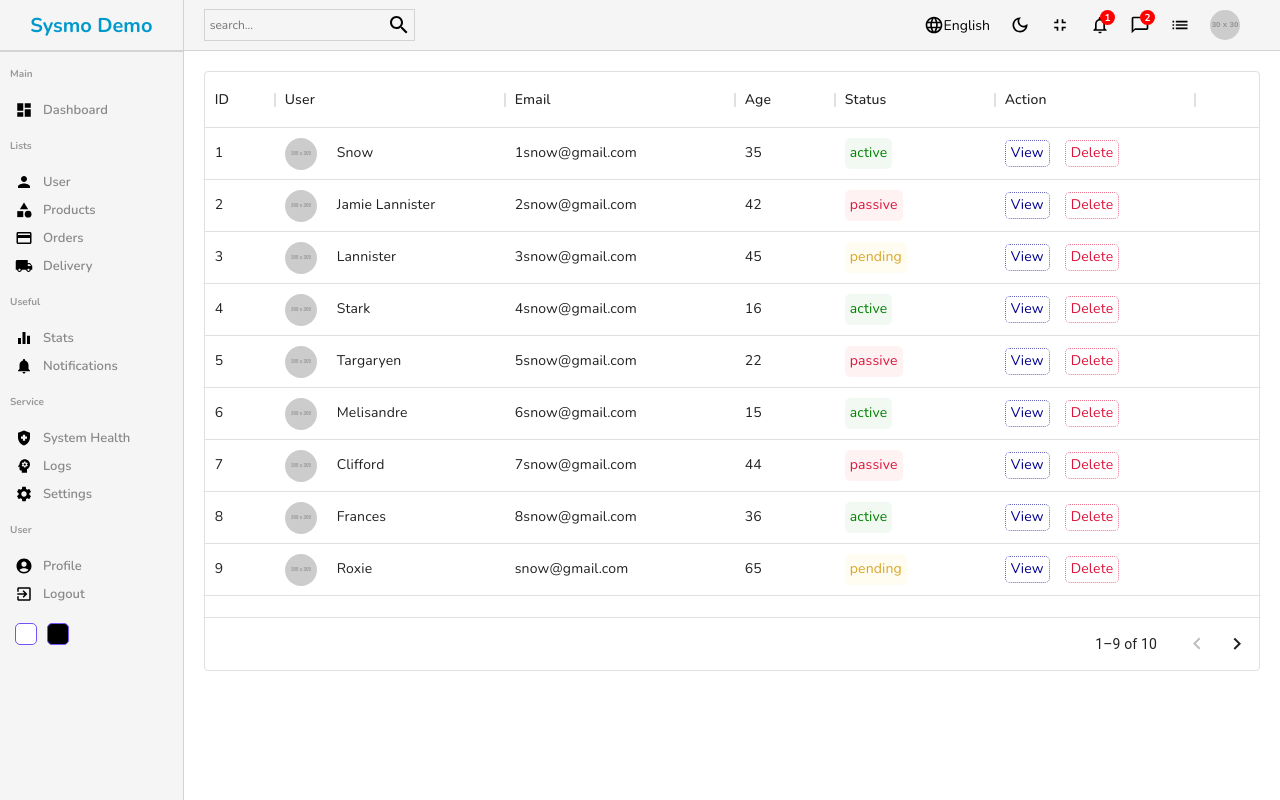
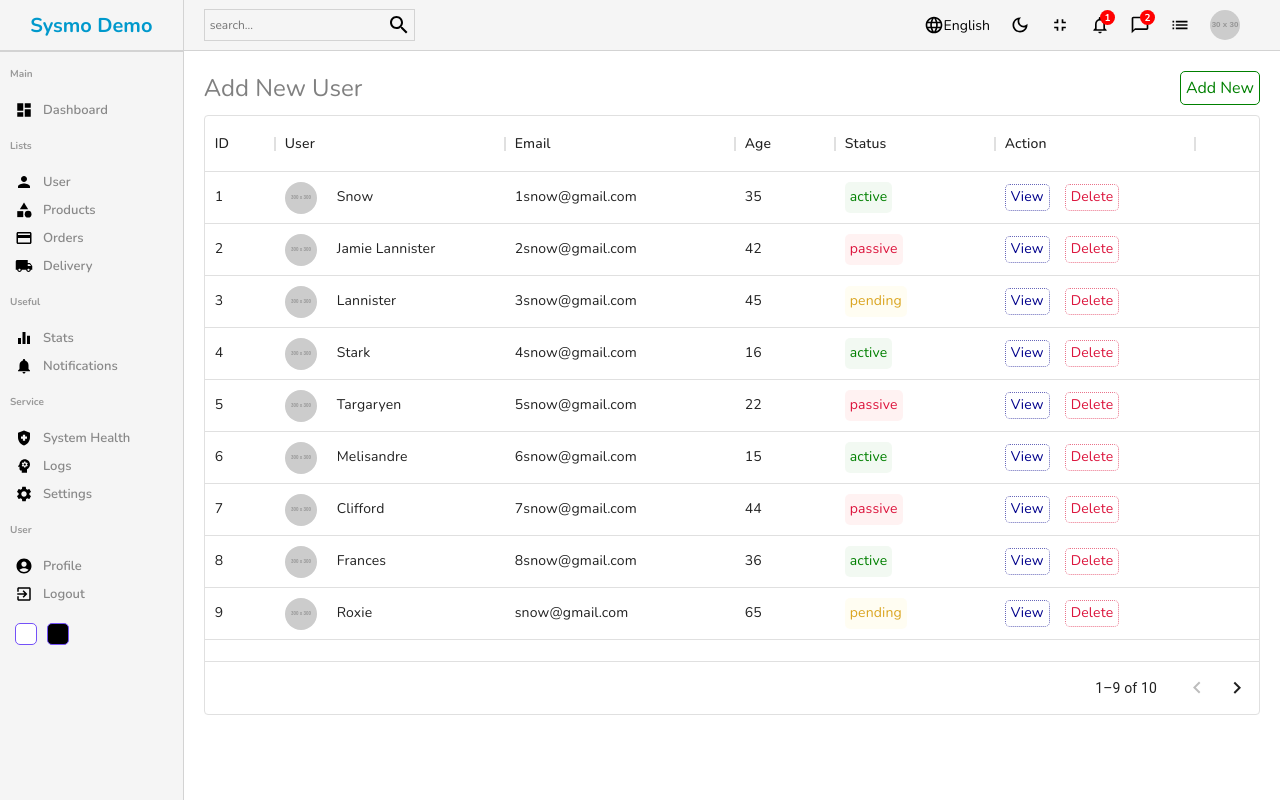
Before and after one commit to yuchi777/API-Data-CRUD, a React (Create React App) app: page /users in a window 1280 px wide. Built offline with nearby package versions, Linux system fonts and the light colour scheme.

Commit message:
add Link (react-router-dom)

```diff
--- a/src/components/datatable/Datatable.jsx
+++ b/src/components/datatable/Datatable.jsx
@@ -1,7 +1,7 @@
 import "./datatable.scss";
 import { DataGrid } from '@mui/x-data-grid';
 import { userColumns,userRows } from "../../datatablesource";
-
+import { Link } from "react-router-dom";
 
 
 const Datatable = () => {
@@ -15,7 +15,9 @@
         renderCell:()=>{
             return (
                 <div className="cellAction">
+                  <Link to="/users/test" style={{textDecoration:"none"}}>
                     <div className="viewButton">View</div>
+                  </Link>
                     <div className="deleteButton">Delete</div>
                 </div>
             );
@@ -26,6 +28,12 @@
 
   return (
     <div className="datatable">
+      <div className="datatableTitle">
+        Add New User
+        <Link to="/users/new" style={{textDecoration:"none"}} className="link">
+          Add New
+        </Link>
+      </div>
         <DataGrid
         rows={userRows}
         columns={userColumns.concat(actionColumn)}
--- a/src/components/datatable/datatable.scss
+++ b/src/components/datatable/datatable.scss
@@ -1,6 +1,27 @@
 .datatable{
     height:600px;
     padding: 20px;
+
+    .datatableTitle{
+        width: 100%;
+        font-size: 24px;
+        color: gray;
+        margin-bottom: 10px;
+        display: flex;
+        align-items: center;
+        justify-content: space-between;
+
+        .link{
+            text-decoration: none;
+            color: green;
+            font-size: 16px;
+            font-weight: 400;
+            border: 1px solid green;
+            padding: 5px;
+            border-radius: 5px;
+            cursor: pointer;
+        }
+    }
 
     .cellWithImg{
         display: flex;
--- a/src/components/sidebar/Sidebar.jsx
+++ b/src/components/sidebar/Sidebar.jsx
@@ -11,14 +11,17 @@
 import SettingsIcon from '@mui/icons-material/Settings';
 import AccountCircleIcon from '@mui/icons-material/AccountCircle';
 import ExitToAppIcon from '@mui/icons-material/ExitToApp';
+import { Link } from "react-router-dom";
 
 const Sidebar = () => {
     return (
         <div className='sidebar'>
             <div className="top">
+                <Link to="/" style={{textDecoration:"none"}}>
                 <span className="logo">
                     Sysmo Demo
                 </span>
+                </Link>
             </div>
             <hr />
             <div className="center">
@@ -29,14 +32,18 @@
                         <span>Dashboard</span>
                     </li>
                     <p className="title">Lists</p>
+                    <Link to="/users" style={{textDecoration:"none"}}>
                     <li>
                         <PersonIcon className="icon"/>
                         <span>User</span>
                     </li>
+                    </Link>
+                    <Link to="/products" style={{textDecoration:"none"}}>
                     <li>
                         <CategoryIcon className="icon" />
                         <span>Products</span>
                     </li>
+                    </Link>
                     <li>
                         <CreditCardIcon className="icon" />
                         <span>Orders</span>
```
